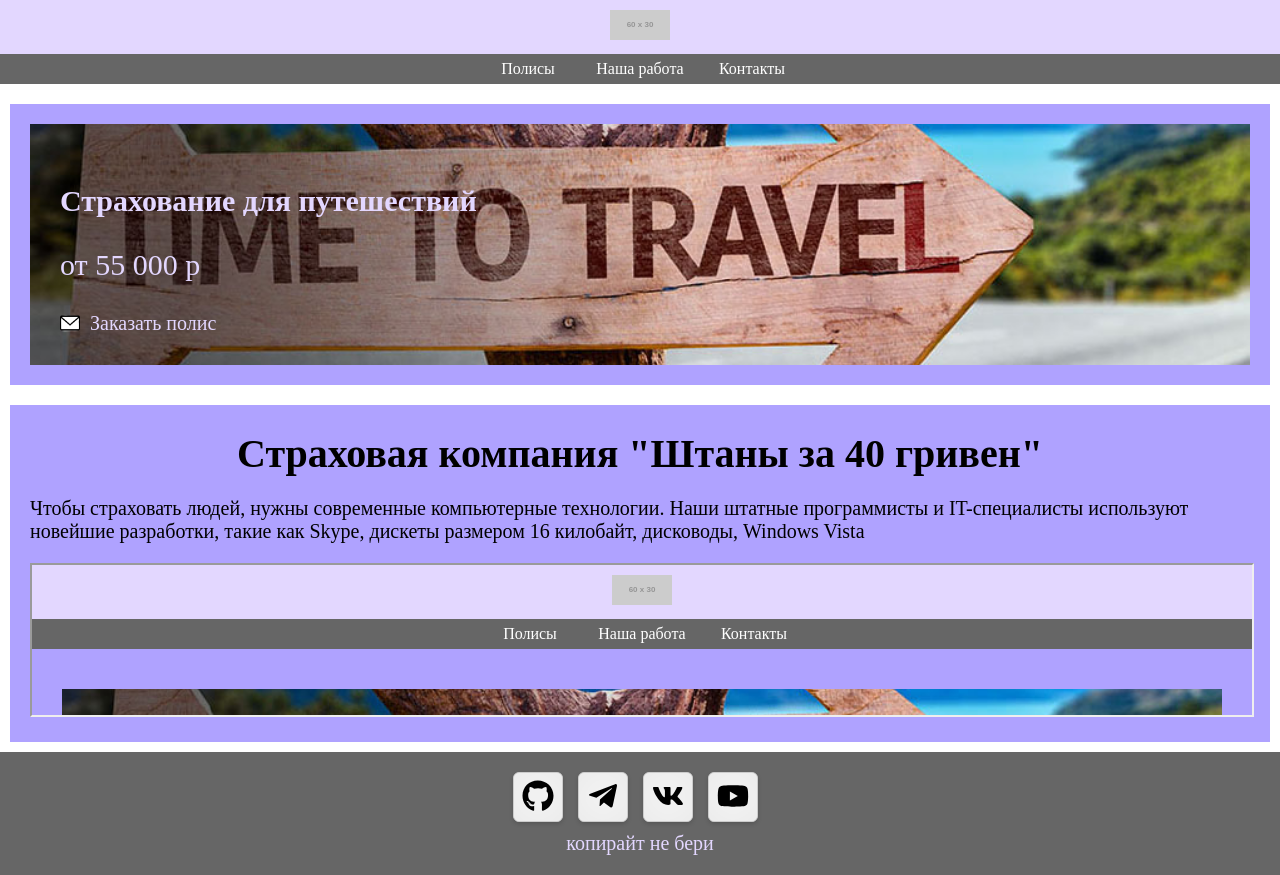
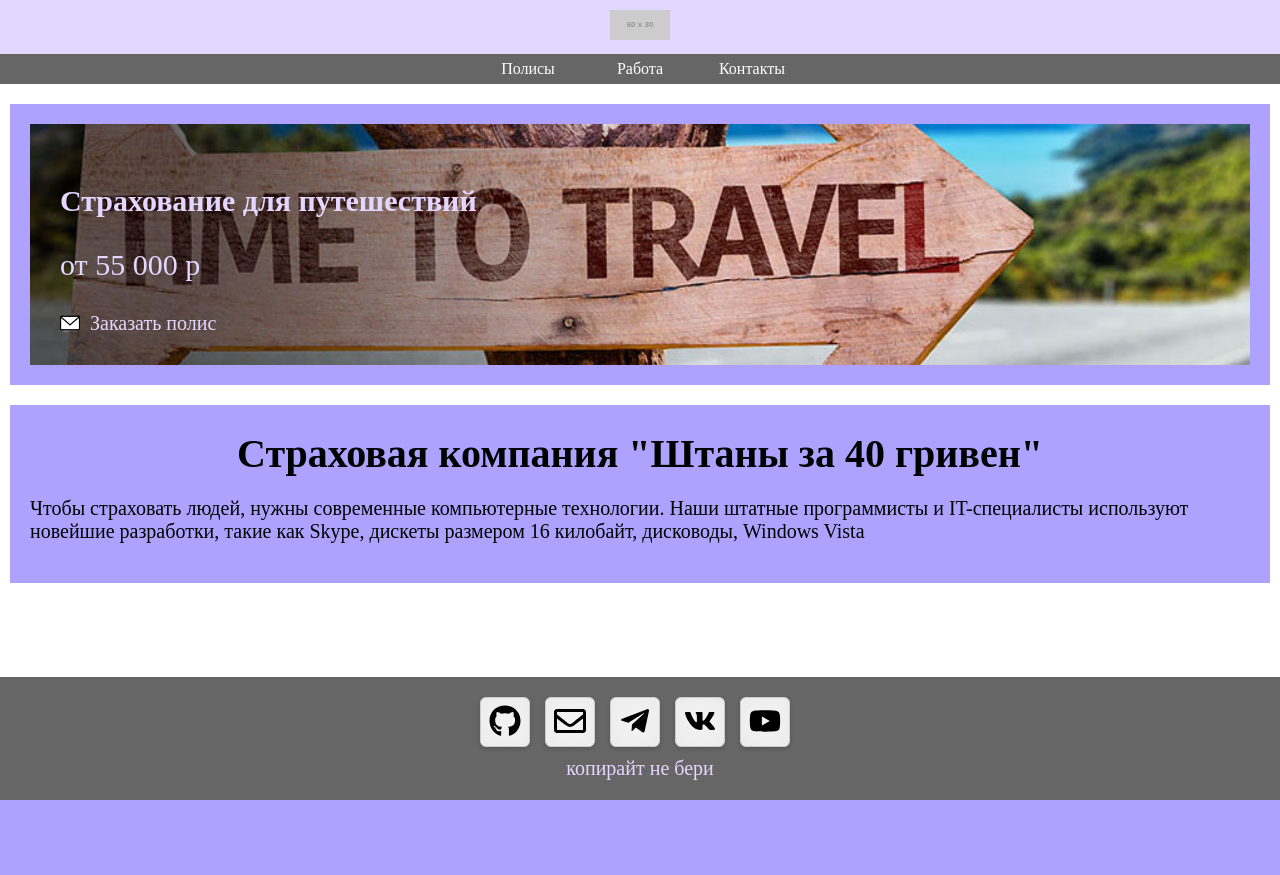
Before and after one commit to AntonNavir/myWebsite, a PHP site: page /how/ in a window 1280 px wide. After the commit the page ends 800 px from the top, so only its background shows below. Run offline with PHP 8.4, Linux system fonts and the light colour scheme; grey boxes labelled with a size stand in for pictures from a placeholder-image service; some libraries are stand-ins or nearby versions.

Commit message:
Общие исправления сайта

```diff
--- a/css/css.css
+++ b/css/css.css
@@ -125,6 +125,7 @@ h2 {
 	height: 32px;
 }
 .github a:hover {background: #191919;}
+.email a:hover {background: #5bc7ff;}
 .telegram a:hover {background: #249bd7;}
 .vk a:hover {background: #4a76a8;}
 .youtube a:hover {background: #c4302b;}
@@ -136,5 +137,6 @@ table {table-layout: fixed; margin:auto}
 .text-input {width: 160px;}
 textarea {resize:none;}
 iframe{
-    width: 100%;
+    width: 80%;
+    margin: 0 auto;
 }
--- a/css/index_content.css
+++ b/css/index_content.css
@@ -19,17 +19,10 @@
     width: 60%;
     text-align: justify;
 }
-.main_services_photo{
-    max-width: 100%;
-    height: auto;
-
+.main_services_photo, .main_services_photo > img{
+    width: auto;
 }
 
-@media screen and (max-width: 800px) {
-    .main_benefits{
-        flex-direction: column;
-    }
-    }
 @media screen and (max-width: 1100px){
     .main_services{
         flex-direction: column;
@@ -41,3 +34,19 @@
         margin: 10px auto 0 auto;
     }
 }
+@media screen and (max-width: 800px) {
+    .main_benefits{
+        flex-direction: column;
+    }
+    .main_services_photo > img{
+        width: auto;
+    }
+}
+@media screen and (max-width: 500px) {
+    .main_services_photo{
+        width: 70%;
+    }
+    .main_services_photo > img{
+        width: 100%
+    }
+}
--- a/how/how.html
+++ b/how/how.html
@@ -19,7 +19,7 @@
         </div>
         <ul class="navbar">
             <li><a href="../polis/">Полисы</a></li>
-            <li><a href="">Наша работа</a></li>
+            <li><a href="">Работа</a></li>
             <li><a href="../about/">Контакты</a></li>
         </ul>
     </header>
@@ -36,15 +36,21 @@
         <div class="main_global">
             <h1>Страховая компания "Штаны за 40 гривен"</h1>
             <p>Чтобы страховать людей, нужны современные компьютерные технологии. Наши штатные программисты и IT-специалисты используют новейшие разработки, такие как Skype, дискеты размером 16 килобайт, дисководы, Windows Vista</p>
-            <iframe src="../index.html"></iframe>
         </div>
     </main>
-    <footer>
+   <footer>
         <div class="footer_icons">
             <div class="social github">
                 <a href="https://github.com/AntonNavir/myWebsite/" target="_blank">
                     <svg role="img" viewBox="0 0 496 512">
                         <path fill="currentColor" d="M165.9 397.4c0 2-2.3 3.6-5.2 3.6-3.3.3-5.6-1.3-5.6-3.6 0-2 2.3-3.6 5.2-3.6 3-.3 5.6 1.3 5.6 3.6zm-31.1-4.5c-.7 2 1.3 4.3 4.3 4.9 2.6 1 5.6 0 6.2-2s-1.3-4.3-4.3-5.2c-2.6-.7-5.5.3-6.2 2.3zm44.2-1.7c-2.9.7-4.9 2.6-4.6 4.9.3 2 2.9 3.3 5.9 2.6 2.9-.7 4.9-2.6 4.6-4.6-.3-1.9-3-3.2-5.9-2.9zM244.8 8C106.1 8 0 113.3 0 252c0 110.9 69.8 205.8 169.5 239.2 12.8 2.3 17.3-5.6 17.3-12.1 0-6.2-.3-40.4-.3-61.4 0 0-70 15-84.7-29.8 0 0-11.4-29.1-27.8-36.6 0 0-22.9-15.7 1.6-15.4 0 0 24.9 2 38.6 25.8 21.9 38.6 58.6 27.5 72.9 20.9 2.3-16 8.8-27.1 16-33.7-55.9-6.2-112.3-14.3-112.3-110.5 0-27.5 7.6-41.3 23.6-58.9-2.6-6.5-11.1-33.3 2.6-67.9 20.9-6.5 69 27 69 27 20-5.6 41.5-8.5 62.8-8.5s42.8 2.9 62.8 8.5c0 0 48.1-33.6 69-27 13.7 34.7 5.2 61.4 2.6 67.9 16 17.7 25.8 31.5 25.8 58.9 0 96.5-58.9 104.2-114.8 110.5 9.2 7.9 17 22.9 17 46.4 0 33.7-.3 75.4-.3 83.6 0 6.5 4.6 14.4 17.3 12.1C428.2 457.8 496 362.9 496 252 496 113.3 383.5 8 244.8 8zM97.2 352.9c-1.3 1-1 3.3.7 5.2 1.6 1.6 3.9 2.3 5.2 1 1.3-1 1-3.3-.7-5.2-1.6-1.6-3.9-2.3-5.2-1zm-10.8-8.1c-.7 1.3.3 2.9 2.3 3.9 1.6 1 3.6.7 4.3-.7.7-1.3-.3-2.9-2.3-3.9-2-.6-3.6-.3-4.3.7zm32.4 35.6c-1.6 1.3-1 4.3 1.3 6.2 2.3 2.3 5.2 2.6 6.5 1 1.3-1.3.7-4.3-1.3-6.2-2.2-2.3-5.2-2.6-6.5-1zm-11.4-14.7c-1.6 1-1.6 3.6 0 5.9 1.6 2.3 4.3 3.3 5.6 2.3 1.6-1.3 1.6-3.9 0-6.2-1.4-2.3-4-3.3-5.6-2z"/>
+                    </svg>
+                </a>
+            </div>
+            <div class="social email">
+                <a href="#" target="_blank">
+                    <svg role="img" viewBox="0 0 512 512">
+                        <path fill="currentColor" d="M464 64H48C21.49 64 0 85.49 0 112v288c0 26.51 21.49 48 48 48h416c26.51 0 48-21.49 48-48V112c0-26.51-21.49-48-48-48zm0 48v40.805c-22.422 18.259-58.168 46.651-134.587 106.49-16.841 13.247-50.201 45.072-73.413 44.701-23.208.375-56.579-31.459-73.413-44.701C106.18 199.465 70.425 171.067 48 152.805V112h416zM48 400V214.398c22.914 18.251 55.409 43.862 104.938 82.646 21.857 17.205 60.134 55.186 103.062 54.955 42.717.231 80.509-37.199 103.053-54.947 49.528-38.783 82.032-64.401 104.947-82.653V400H48z"/>
                     </svg>
                 </a>
             </div>
--- a/index.html
+++ b/index.html
@@ -24,7 +24,7 @@
         -->
         <ul class="navbar">
             <li><a href="polis/">Полисы</a></li>
-            <li><a href="how/">Наша работа</a></li>
+            <li><a href="how/">Работа</a></li>
             <li><a href="about/">Контакты</a></li>
         </ul>
     </header>
@@ -84,6 +84,13 @@
                     </svg>
                 </a>
             </div>
+            <div class="social email">
+                <a href="#" target="_blank">
+                    <svg role="img" viewBox="0 0 512 512">
+                        <path fill="currentColor" d="M464 64H48C21.49 64 0 85.49 0 112v288c0 26.51 21.49 48 48 48h416c26.51 0 48-21.49 48-48V112c0-26.51-21.49-48-48-48zm0 48v40.805c-22.422 18.259-58.168 46.651-134.587 106.49-16.841 13.247-50.201 45.072-73.413 44.701-23.208.375-56.579-31.459-73.413-44.701C106.18 199.465 70.425 171.067 48 152.805V112h416zM48 400V214.398c22.914 18.251 55.409 43.862 104.938 82.646 21.857 17.205 60.134 55.186 103.062 54.955 42.717.231 80.509-37.199 103.053-54.947 49.528-38.783 82.032-64.401 104.947-82.653V400H48z"/>
+                    </svg>
+                </a>
+            </div>
             <div class="social telegram">
                 <a href="https://t.me/AntonNavir" target="_blank">
                     <svg role="img" viewBox="0 0 448 512">
```
Also changed, not shown: about/about.html (+9 -2 lines), polis/polis.html (+9 -2 lines), survey/survey.html (+17 -10 lines).
